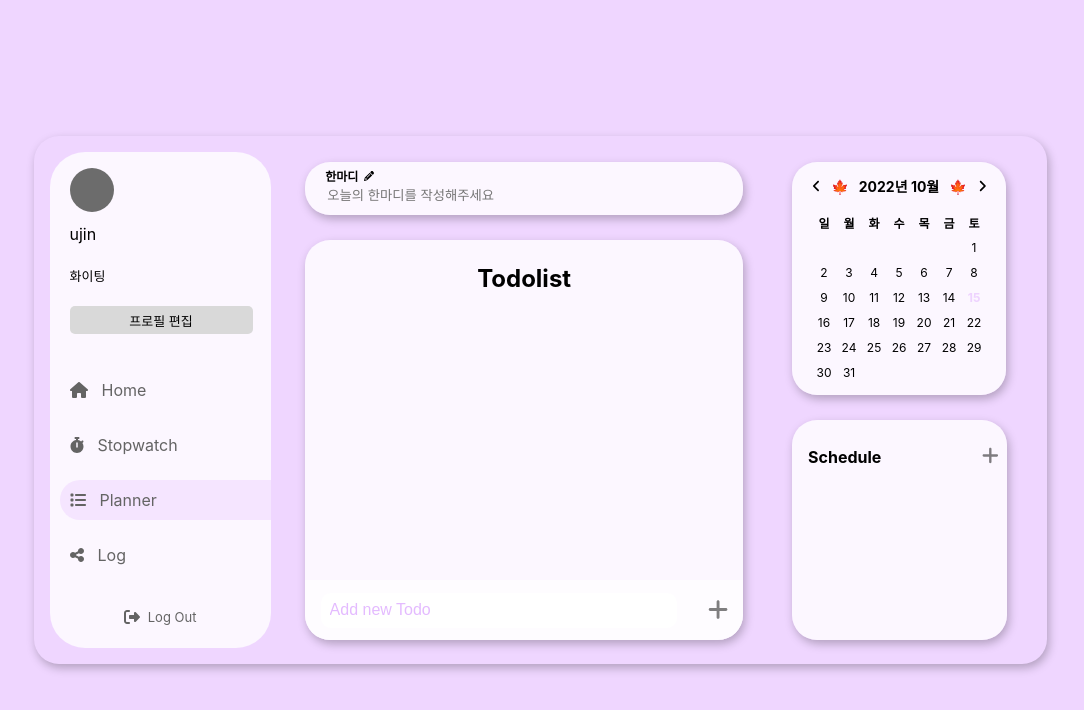
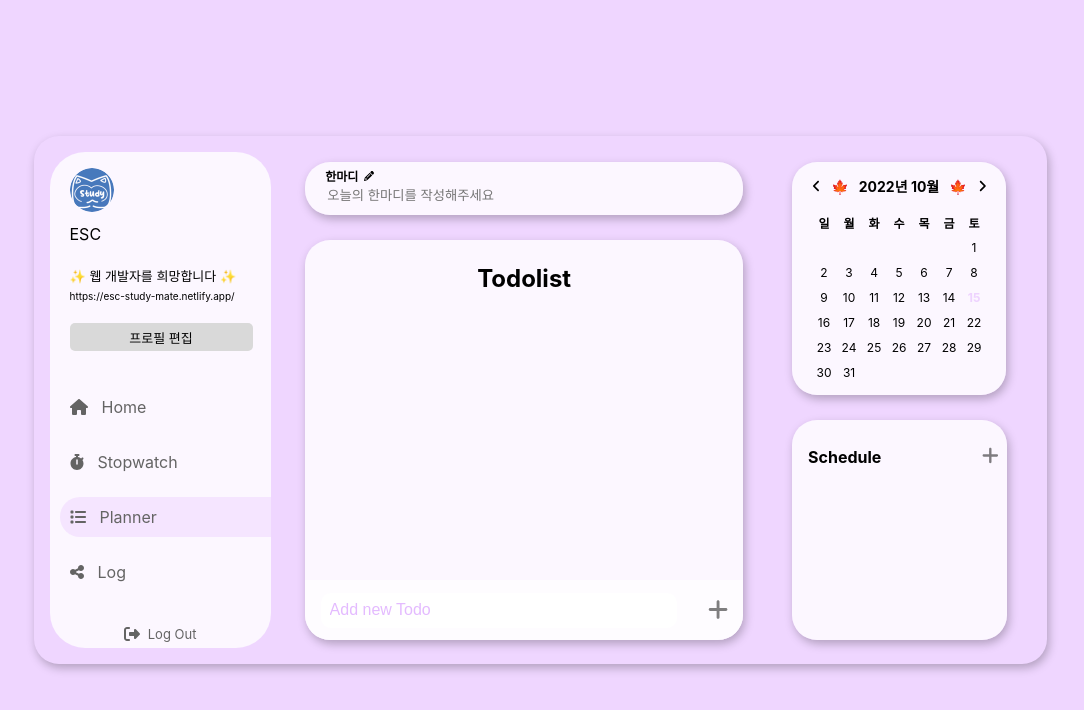
Before and after one commit to 2-sc/StudyMate-Front-Client, a React (Create React App) app in the folder studymate/: page /planner in a window 1280 px wide. Shown: the top 710 px of the page, without its empty margins (100-1184 px from the left). Built offline with nearby package versions, Linux system fonts and the light colour scheme.

Commit message:
:lipstick:(halam/beta): 프로필 퍼블리싱

```diff
--- a/studymate/src/styles/layout/SideBar.jsx
+++ b/studymate/src/styles/layout/SideBar.jsx
@@ -1,4 +1,4 @@
-import React from 'react';
+import React, { useState } from 'react';
 import styled from '@emotion/styled';
 import { FontAwesomeIcon } from '@fortawesome/react-fontawesome';
 import { faRightFromBracket } from '@fortawesome/free-solid-svg-icons';
@@ -6,6 +6,7 @@ import Items from './Items';
 import { Link, useNavigate } from 'react-router-dom';
 
 function SideBar() {
+  const [isMouseEnter, setIsMouseEnter] = useState(false);
   const navigate = useNavigate();
 
   const logoutHandler = () => {
@@ -13,12 +14,23 @@ function SideBar() {
     navigate('/', { replace: true });
   };
 
+  const onMouseEnter = () => {
+    setIsMouseEnter(true);
+  };
+
+  const onMouseLeave = () => {
+    setIsMouseEnter(false);
+  };
+
   return (
     <Wrapper>
       <Top>
-        <Profile></Profile>
-        <Nickname>ujin</Nickname>
-        <Text>화이팅</Text>
+        <Profile onMouseEnter={onMouseEnter} onMouseLeave={onMouseLeave} isMouseEnter={isMouseEnter}>
+          {isMouseEnter && <Tooltip>창업대전 D - day</Tooltip>}
+        </Profile>
+        <Nickname>ESC</Nickname>
+        <Text>✨ 웹 개발자를 희망합니다 ✨</Text>
+        <Site>https://esc-study-mate.netlify.app/</Site>
         <EditBtn onClick={() => alert('베타버전에서는 지원하지 않습니다.')}>프로필 편집</EditBtn>
       </Top>
       <Middle>
@@ -52,9 +64,40 @@ const Top = styled.div`
 const Profile = styled.div`
   width: 44px;
   height: 44px;
-  background-color: #6c6c6c;
+  background: url('/profile.png') no-repeat center/cover;
   border-radius: 50px;
   margin-bottom: 12px;
+  ${({ isMouseEnter }) =>
+    isMouseEnter &&
+    `
+    position: relative;
+    `}
+`;
+
+const Tooltip = styled.div`
+  width: 120px;
+  height: 40px;
+  border-radius: 10px;
+  position: absolute;
+  top: -50px;
+  left: -40px;
+  background-color: #f2eeee;
+  display: flex;
+  flex-direction: column;
+  justify-content: center;
+  align-items: center;
+  color: black;
+  font-size: 14px;
+  &:after {
+    border-top: 0px solid transparent;
+    border-left: 10px solid transparent;
+    border-right: 10px solid transparent;
+    border-bottom: 10px solid #f2eeee;
+    content: '';
+    position: absolute;
+    top: 38px;
+    transform: rotate(180deg);
+  }
 `;
 
 const Nickname = styled.span`
@@ -63,6 +106,11 @@ const Nickname = styled.span`
 
 const Text = styled.span`
   font-size: 13px;
+`;
+
+const Site = styled.span`
+  margin-top: 5px;
+  font-size: 10px;
 `;
 
 const LinkStyled = styled(Link)`
```
Also changed, not shown: studymate/public/profile.png (added).
